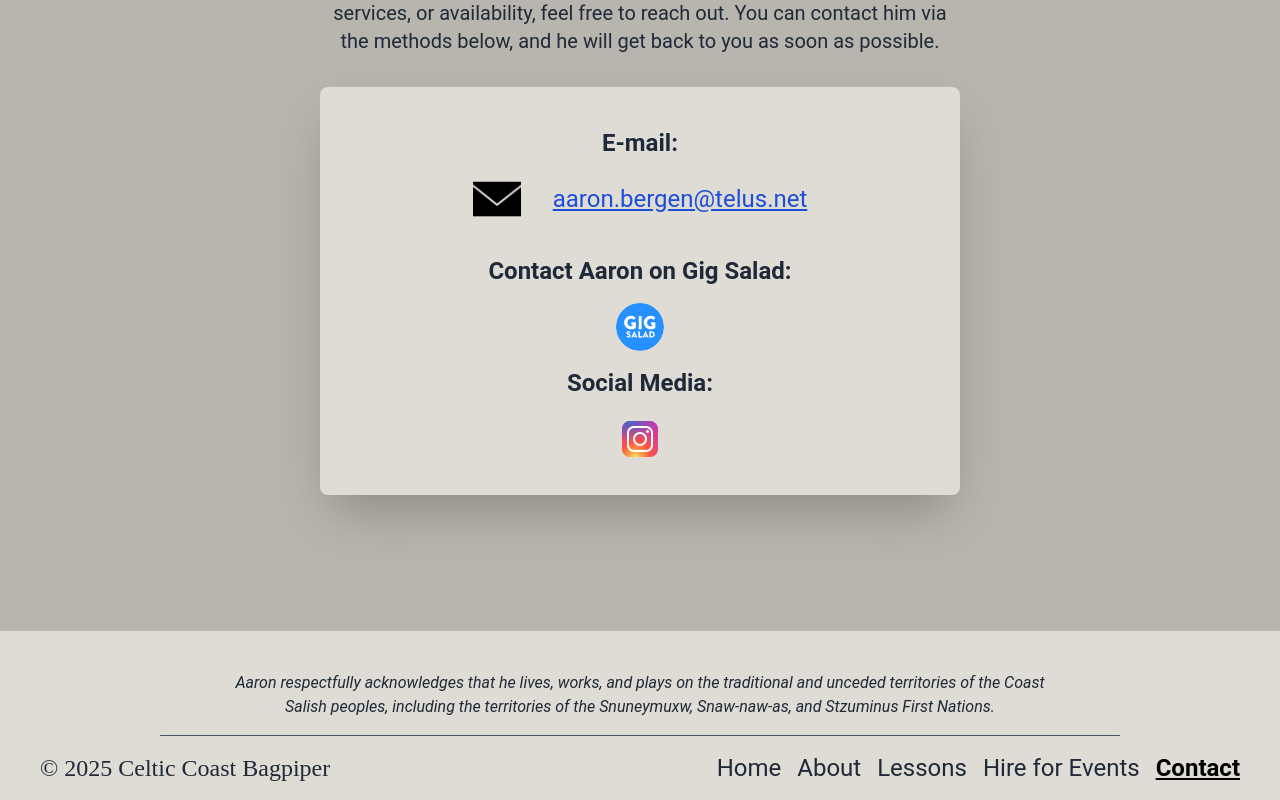
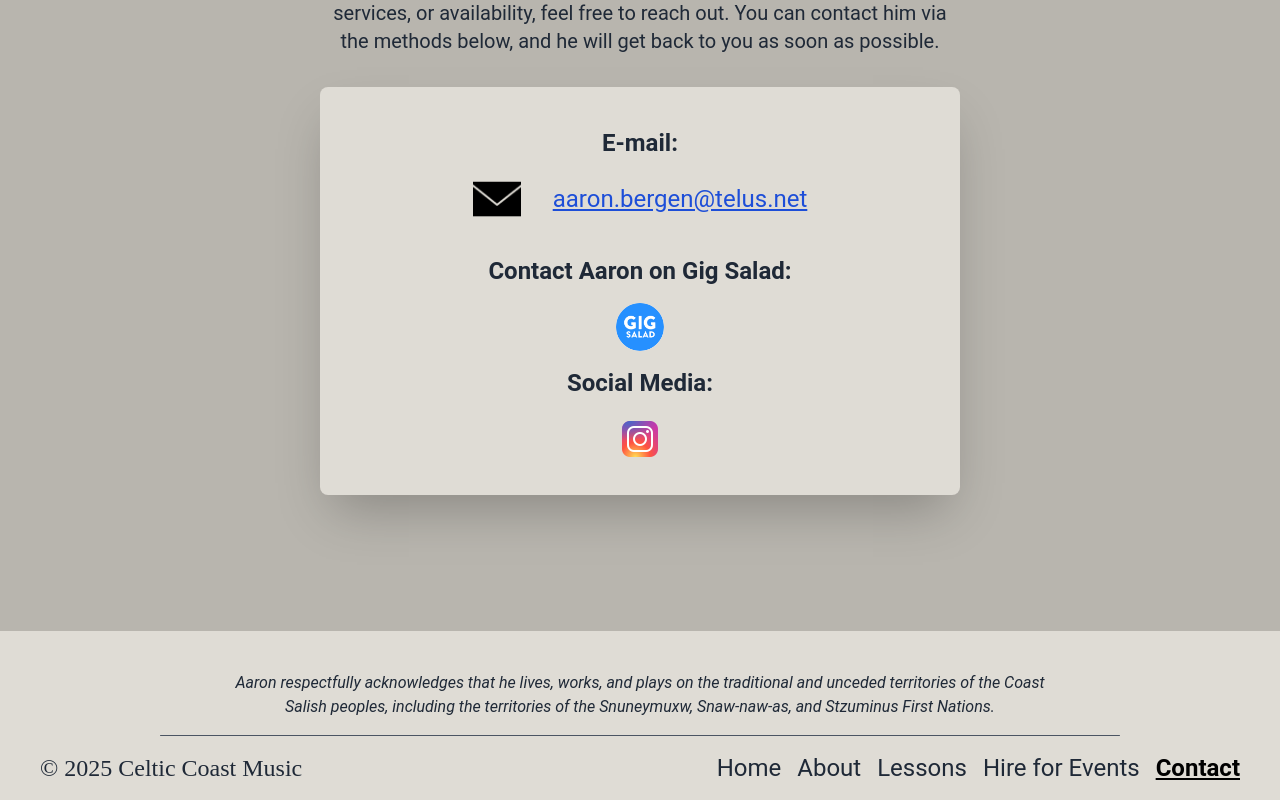
Before and after one commit to christinebergen/bagpipe, a React (Create React App) app: page /contact in a window 1280 px wide. Shown: the part 393-1193 px from the top of the page. Built offline with nearby package versions, Linux system fonts and the light colour scheme.

Commit message:
fix footer

```diff
--- a/src/components/Footer.js
+++ b/src/components/Footer.js
@@ -28,7 +28,7 @@ const Footer = () => {
       <div className="container mx-auto flex flex-col md:flex-row justify-between items-center space-y-4 md:space-y-0 md:space-x-4">
         <div id="footer" className="text-center md:text-left lg:pl-10">
           <p className="text-gray-800 text-2xl dark:text-white">
-            &copy; 2025 Celtic Coast Bagpiper
+            &copy; 2025 Celtic Coast Music
           </p>
         </div>
         <div className="flex flex-wrap md:flex-row justify-center items-center text-2xl flex-row gap-4 lg:pr-10">
```
